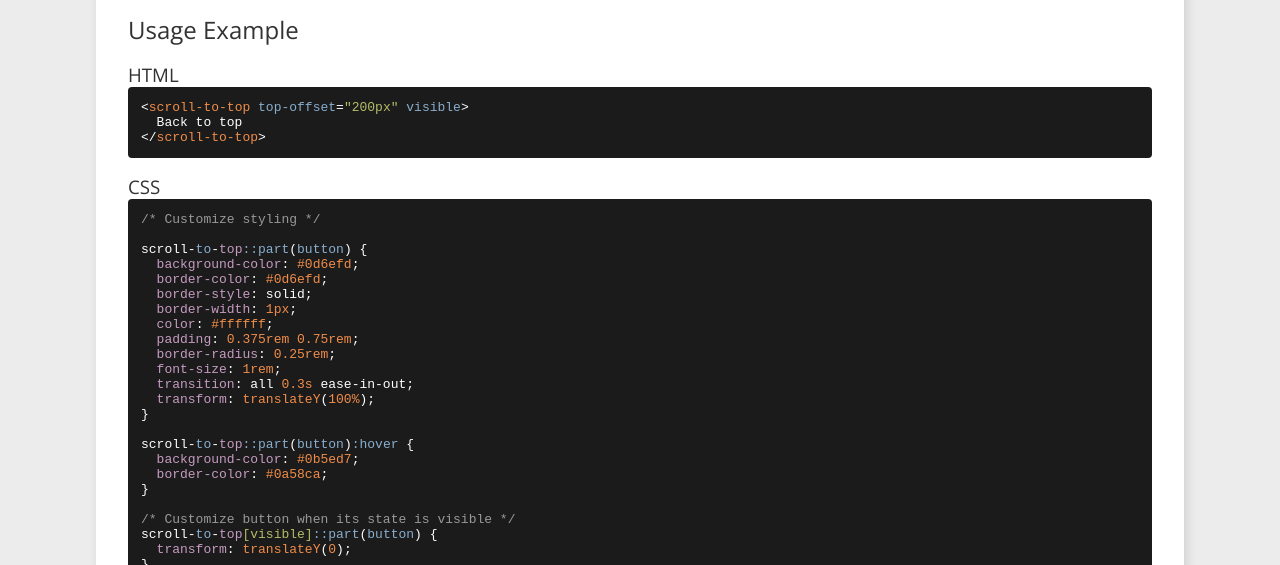
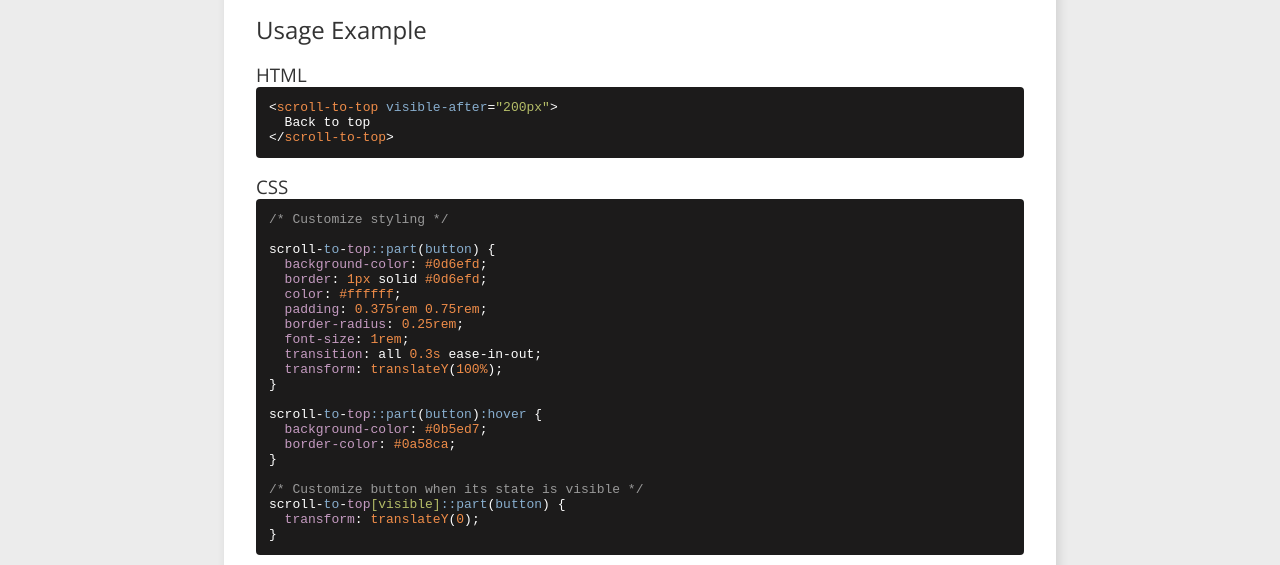
Before and after one commit to georapbox/scroll-top-element, a website: page docs/index.html in a window 1280 px wide. Shown: the part 132-697 px from the top of the page. Drawn offline with nearby package versions, Linux system fonts and the light colour scheme.

Commit message:
Update docs

```diff
--- a/docs/index.html
+++ b/docs/index.html
@@ -5,7 +5,7 @@
   <meta http-equiv="X-UA-Compatible" content="IE=edge">
   <meta name="viewport" content="width=device-width, initial-scale=1.0">
   <title>"Scroll to Top" custom element</title>
-  <link rel="stylesheet" href="main.css">
+  <link rel="stylesheet" href="styles/main.css">
   <link rel="icon" type="image/png" sizes="32x32" href="favicon-32x32.png">
   <link rel="preconnect" href="https://fonts.googleapis.com">
   <link rel="preconnect" href="https://fonts.gstatic.com" crossorigin>
@@ -17,8 +17,8 @@
     <h1>scroll-to-top</h1>
     <p>Scroll down to reveal the "Back to Top" button.</p>
 
-    <scroll-to-top top-offset="200px">
-      Back to Top &uarr;
+    <scroll-to-top visible-after="300px">
+      Back to top &uarr;
     </scroll-to-top>
 
     <h2>
@@ -26,7 +26,7 @@
     </h2>
 
     <h3>HTML</h3>
-<pre class="language-html"><code>&lt;scroll-to-top top-offset="200px" visible&gt;
+<pre class="language-html"><code>&lt;scroll-to-top visible-after="200px"&gt;
   Back to top
 &lt;/scroll-to-top&gt;</code></pre>
 
@@ -35,9 +35,7 @@
 
 scroll-to-top::part(button) {
   background-color: #0d6efd;
-  border-color: #0d6efd;
-  border-style: solid;
-  border-width: 1px;
+  border: 1px solid #0d6efd;
   color: #ffffff;
   padding: 0.375rem 0.75rem;
   border-radius: 0.25rem;
@@ -62,10 +60,8 @@ scroll-to-top[visible]::part(button) {
     </a>
   </div>
 
+  <script src="../src/scroll-to-top.js" type="module"></script>
   <script src="//unpkg.com/@highlightjs/cdn-assets@11.4.0/highlight.min.js"></script>
-  <script src="../src/scroll-to-top.js"></script>
-  <script>
-    document.addEventListener('DOMContentLoaded', () => hljs.highlightAll());
-  </script>
+  <script>document.addEventListener('DOMContentLoaded', hljs.highlightAll);</script>
 </body>
 </html>
--- a/docs/main.css
+++ b/docs/styles/main.css
@@ -43,7 +43,7 @@ pre code {
   position: relative;
   padding: 1.5rem 2rem;
   margin: 0 auto;
-  max-width: 1024px;
+  max-width: 768px;
   border-radius: 0.25rem;
   background-color: #ffffff;
   box-shadow: 3px 3px 10px 1px rgba(0 0 0 / 0.1);
@@ -60,11 +60,10 @@ pre code {
   margin-left: 0.25rem;
 }
 
+/* Component Custom styling */
 scroll-to-top::part(button) {
   background-color: #0d6efd;
-  border-color: #0d6efd;
-  border-style: solid;
-  border-width: 1px;
+  border: 1px solid #0d6efd;
   color: #ffffff;
   padding: .375rem .75rem;
   border-radius: .25rem;
```
